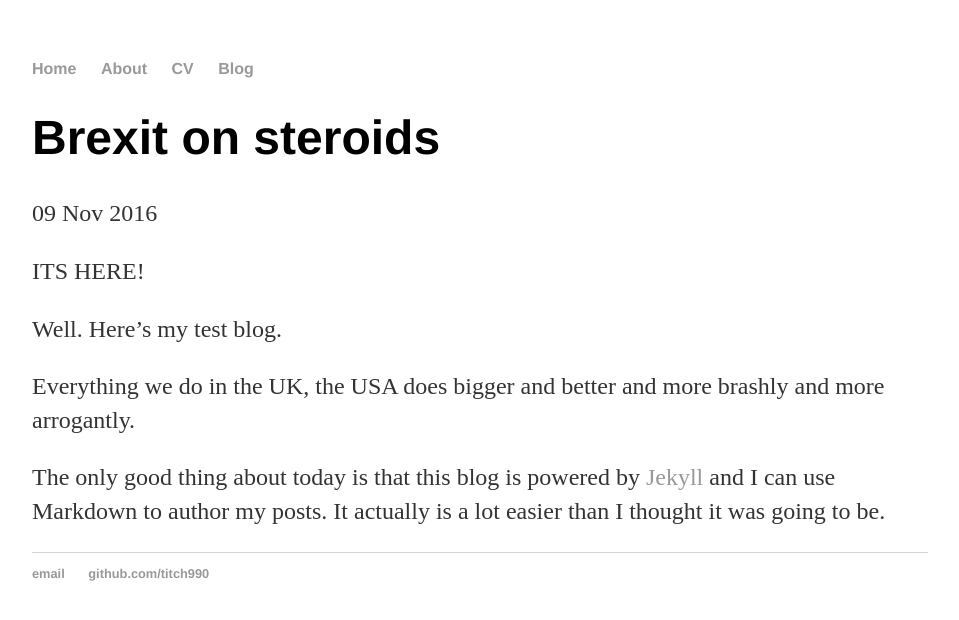
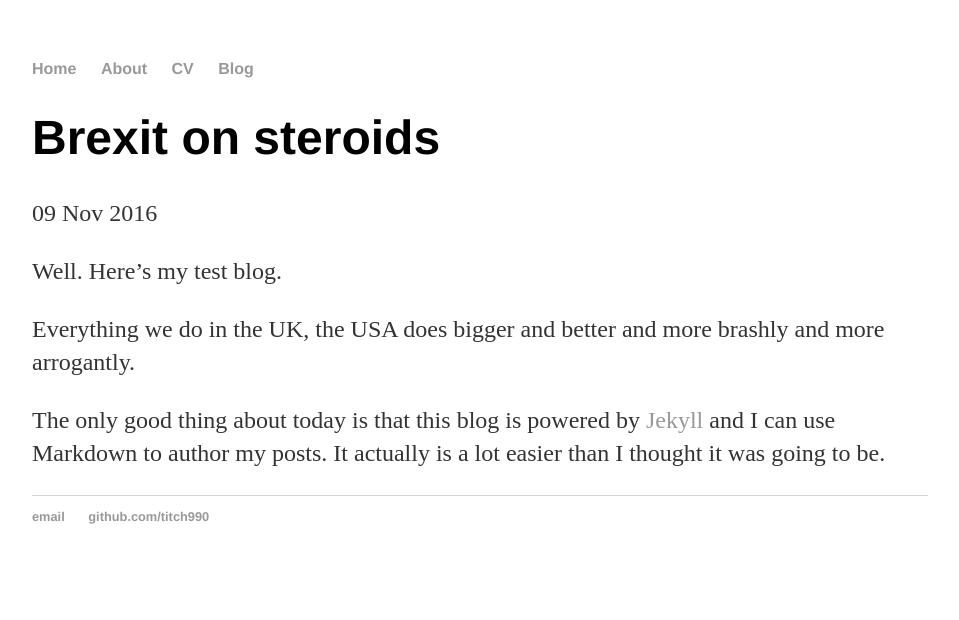
Before and after one commit to Titch990/titch990.github.io, a Jekyll site: the page built from _posts/2016-11-09-Brexit-on-steriods.md, in a window 1280 px wide. Shown: the top 620 px of the page, without its empty margins (160-1119 px from the left). Built offline with Jekyll 4.4.1, drawn with Linux system fonts in a browser that asks for light colours.

Commit message:
Update post.html

```diff
--- a/_layouts/post.html
+++ b/_layouts/post.html
@@ -4,8 +4,11 @@
 <h1>{{ page.title }}</h1>
 <p class="meta">{{ page.date | date_to_string }}</p>
 
-<p>ITS HERE!</p>
-
 <div class="post">
   {{ content }}
 </div>
+
+			<!-- Post comments -->
+			<div class="notecomments">
+				{% include disqus.html %}
+			</div>
```
